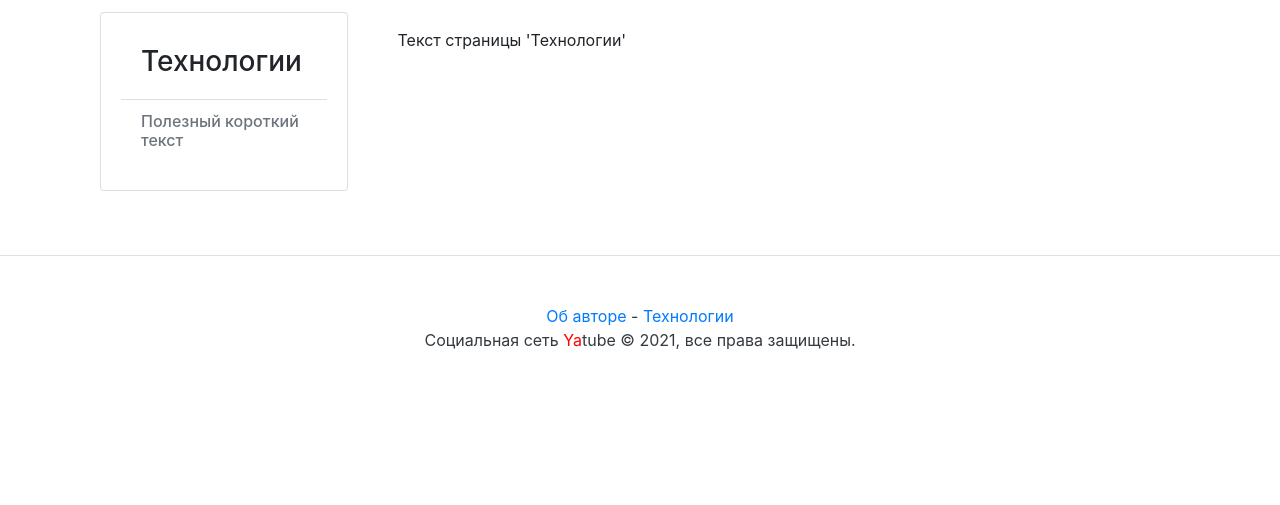
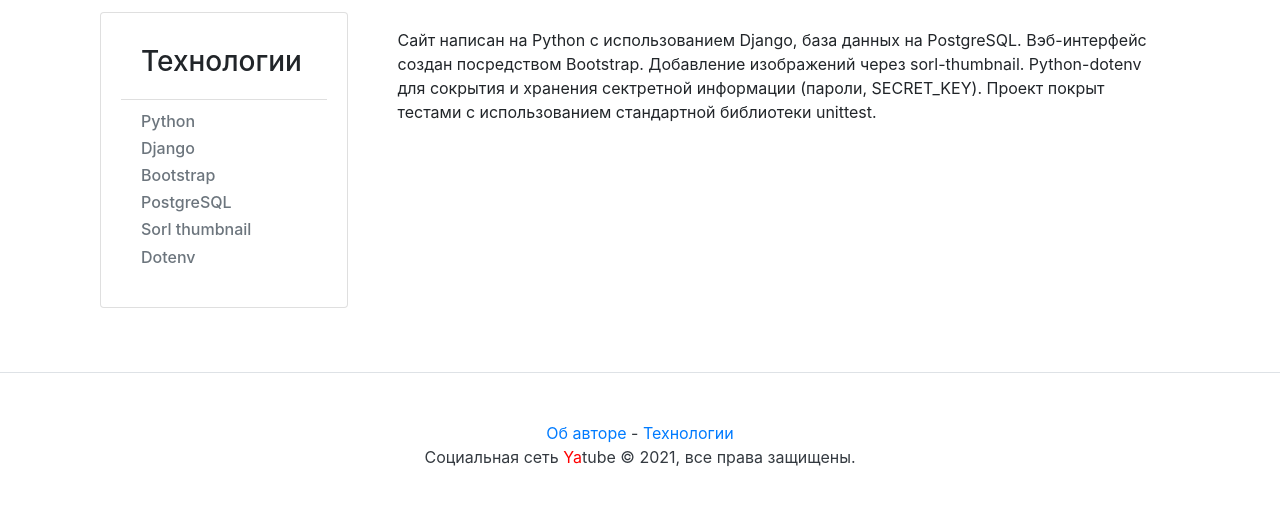
Before and after one commit to wiky-avis/Yatube, a Django app: page /about/tech/ in a window 1280 px wide. Shown: the part 56-561 px from the top of the page. Run offline with Django 3.2, Linux system fonts and the light colour scheme; some libraries are stand-ins or nearby versions.

Commit message:
страница Технологии

```diff
--- a/templates/about/tech.html
+++ b/templates/about/tech.html
@@ -15,7 +15,22 @@
               </li>
               <li class='list-group-item'>
                 <div class='h6 text-muted'>
-                  Полезный короткий текст
+                  Python
+                </div>
+                <div class='h6 text-muted'>
+                  Django
+                </div>
+                <div class='h6 text-muted'>
+                  Bootstrap
+                </div>
+                <div class='h6 text-muted'>
+                  PostgreSQL
+                </div>
+                <div class='h6 text-muted'>
+                  Sorl thumbnail
+                </div>
+                <div class='h6 text-muted'>
+                  Dotenv
                 </div>
               </li>
             </ul>
@@ -25,7 +40,11 @@
       <div class='col-md-9'>
         <div class='card-body'>
           <div class='card-text'>
-            <p>Текст страницы 'Технологии'</p>
+            <p>Сайт написан на Python с использованием Django, база данных на
+            PostgreSQL. Вэб-интерфейс создан посредством Bootstrap. Добавление
+            изображений через sorl-thumbnail. Python-dotenv для сокрытия и
+            хранения сектретной информации (пароли, SECRET_KEY). Проект покрыт
+            тестами с использованием стандартной библиотеки unittest.</p>
           </div>
         </div>
       </div>
```
Also changed, not shown: yatube/settings.py (+6 -10 lines).
